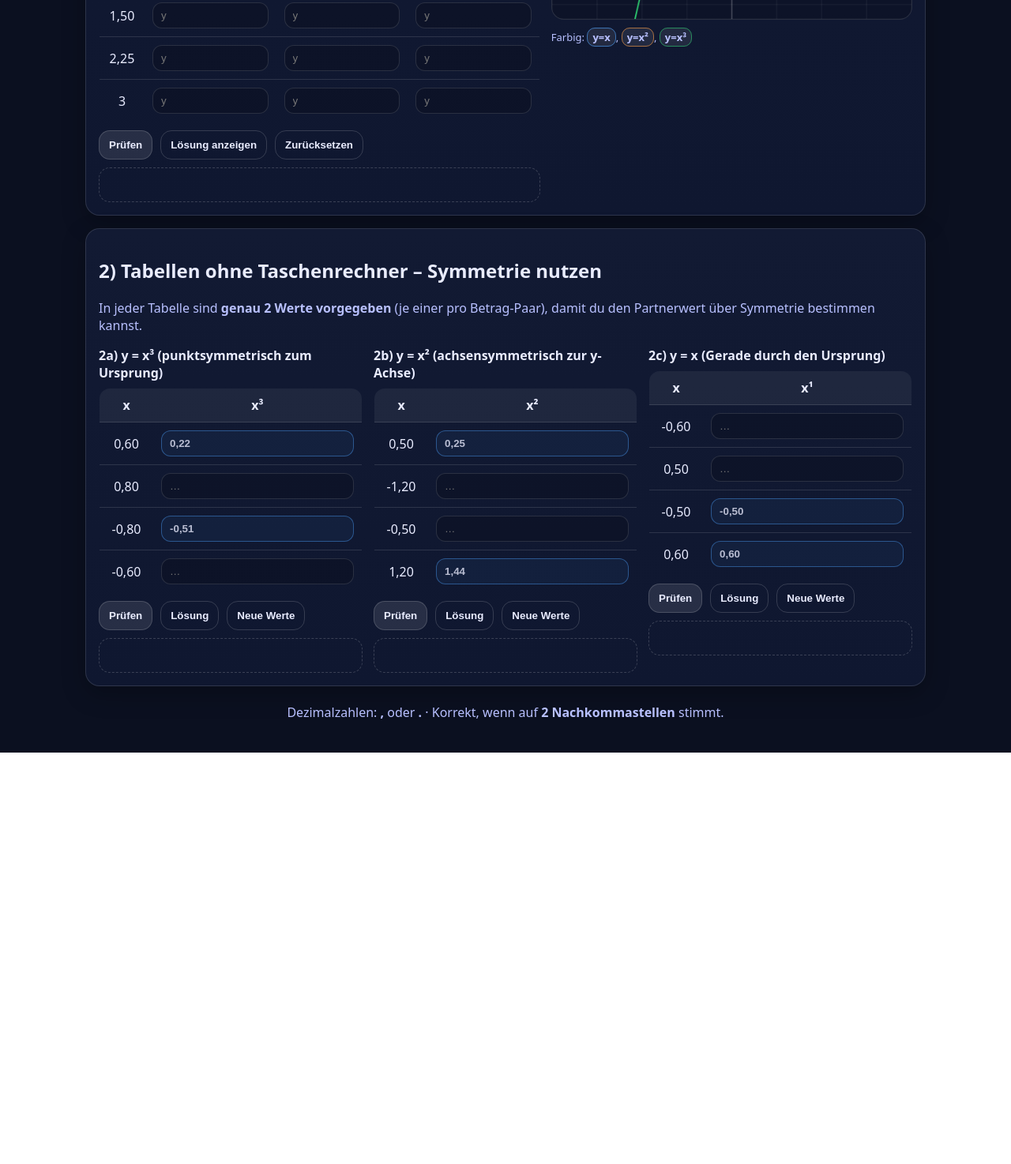
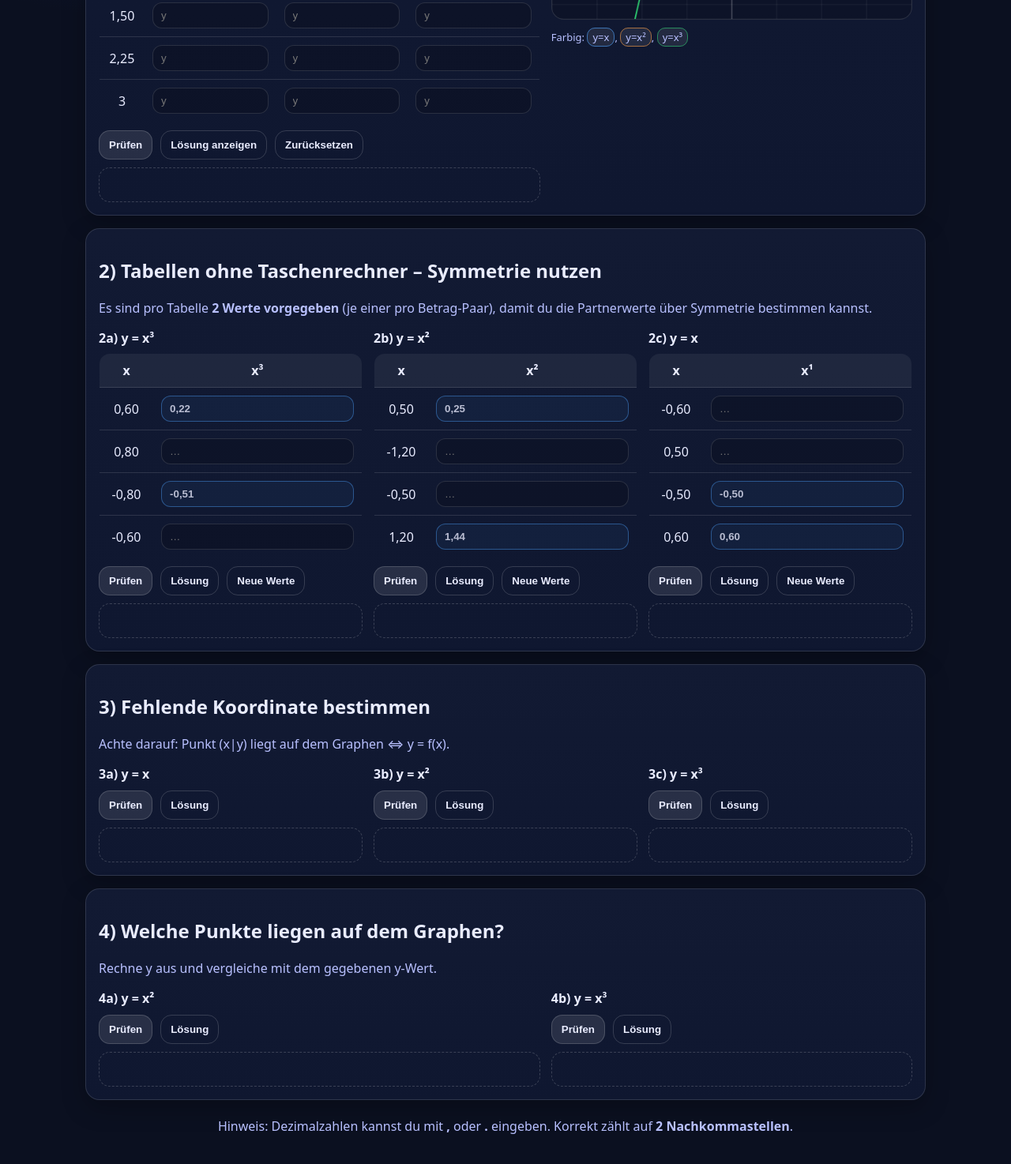
Before and after one commit to Panzerfahrer02/Potenzfkt, a plain HTML site: page index.html in a window 1280 px wide. Shown: the part 620-2094 px from the top of the page at 79% size. Before the commit the page ends 1573 px from the top, so only its background shows below. Drawn offline with Linux system fonts and the light colour scheme.

Commit message:
Update index.html

```diff
--- a/index.html
+++ b/index.html
@@ -11,11 +11,12 @@
     <h1>Potenzfunktionen: y = x, y = x², y = x³</h1>
     <p class="sub">
       Fülle Tabellen aus, nutze Symmetrie, bestimme fehlende Koordinaten und prüfe Punkte.
-      (Werte sind absichtlich anders als auf deinem Blatt.)
+      (Werte sind absichtlich <b>anders</b> als auf deinem Blatt.)
     </p>
   </header>
 
   <main class="container">
+
     <!-- Aufgabe 1 -->
     <section class="card">
       <h2>1) Wertetabelle ergänzen (andere x-Werte)</h2>
@@ -48,7 +49,7 @@
           <h3 class="mini">Mini-Plot (zum Vergleichen)</h3>
           <canvas id="plot" width="520" height="420" aria-label="Koordinatensystem"></canvas>
           <p class="small">
-            Farbig: <b class="legend l1">y=x</b>, <b class="legend l2">y=x²</b>, <b class="legend l3">y=x³</b>
+            Farbig: <span class="legend l1">y=x</span>, <span class="legend l2">y=x²</span>, <span class="legend l3">y=x³</span>
           </p>
         </div>
       </div>
@@ -58,13 +59,12 @@
     <section class="card">
       <h2>2) Tabellen ohne Taschenrechner – Symmetrie nutzen</h2>
       <p class="hint">
-        In jeder Tabelle sind <b>genau 2 Werte vorgegeben</b> (je einer pro Betrag-Paar),
-        damit du den Partnerwert über Symmetrie bestimmen kannst.
+        Es sind pro Tabelle <b>2 Werte vorgegeben</b> (je einer pro Betrag-Paar), damit du die Partnerwerte über Symmetrie bestimmen kannst.
       </p>
 
       <div class="grid-3">
         <div>
-          <h3 class="mini">2a) y = x³ (punktsymmetrisch zum Ursprung)</h3>
+          <h3 class="mini">2a) y = x³</h3>
           <table class="tbl" id="tbl-a2a">
             <thead><tr><th>x</th><th>x³</th></tr></thead>
             <tbody></tbody>
@@ -78,7 +78,7 @@
         </div>
 
         <div>
-          <h3 class="mini">2b) y = x² (achsensymmetrisch zur y-Achse)</h3>
+          <h3 class="mini">2b) y = x²</h3>
           <table class="tbl" id="tbl-a2b">
             <thead><tr><th>x</th><th>x²</th></tr></thead>
             <tbody></tbody>
@@ -92,7 +92,7 @@
         </div>
 
         <div>
-          <h3 class="mini">2c) y = x (Gerade durch den Ursprung)</h3>
+          <h3 class="mini">2c) y = x</h3>
           <table class="tbl" id="tbl-a2c">
             <thead><tr><th>x</th><th>x¹</th></tr></thead>
             <tbody></tbody>
@@ -107,8 +107,74 @@
       </div>
     </section>
 
+    <!-- Aufgabe 3 -->
+    <section class="card">
+      <h2>3) Fehlende Koordinate bestimmen</h2>
+      <p class="hint">Achte darauf: Punkt (x|y) liegt auf dem Graphen ⇔ y = f(x).</p>
+
+      <div class="grid-3">
+        <div class="box">
+          <h3 class="mini">3a) y = x</h3>
+          <div class="q" id="q-a3a"></div>
+          <div class="btnrow">
+            <button class="btn" data-check="a3a">Prüfen</button>
+            <button class="btn ghost" data-solve="a3a">Lösung</button>
+          </div>
+          <div class="feedback" id="fb-a3a"></div>
+        </div>
+
+        <div class="box">
+          <h3 class="mini">3b) y = x²</h3>
+          <div class="q" id="q-a3b"></div>
+          <div class="btnrow">
+            <button class="btn" data-check="a3b">Prüfen</button>
+            <button class="btn ghost" data-solve="a3b">Lösung</button>
+          </div>
+          <div class="feedback" id="fb-a3b"></div>
+        </div>
+
+        <div class="box">
+          <h3 class="mini">3c) y = x³</h3>
+          <div class="q" id="q-a3c"></div>
+          <div class="btnrow">
+            <button class="btn" data-check="a3c">Prüfen</button>
+            <button class="btn ghost" data-solve="a3c">Lösung</button>
+          </div>
+          <div class="feedback" id="fb-a3c"></div>
+        </div>
+      </div>
+    </section>
+
+    <!-- Aufgabe 4 -->
+    <section class="card">
+      <h2>4) Welche Punkte liegen auf dem Graphen?</h2>
+      <p class="hint">Rechne y aus und vergleiche mit dem gegebenen y-Wert.</p>
+
+      <div class="grid-2">
+        <div class="box">
+          <h3 class="mini">4a) y = x²</h3>
+          <div id="q-a4a"></div>
+          <div class="btnrow">
+            <button class="btn" id="check-a4a">Prüfen</button>
+            <button class="btn ghost" id="solve-a4a">Lösung</button>
+          </div>
+          <div class="feedback" id="fb-a4a"></div>
+        </div>
+
+        <div class="box">
+          <h3 class="mini">4b) y = x³</h3>
+          <div id="q-a4b"></div>
+          <div class="btnrow">
+            <button class="btn" id="check-a4b">Prüfen</button>
+            <button class="btn ghost" id="solve-a4b">Lösung</button>
+          </div>
+          <div class="feedback" id="fb-a4b"></div>
+        </div>
+      </div>
+    </section>
+
     <footer class="foot">
-      <span>Dezimalzahlen: <b>,</b> oder <b>.</b> · Korrekt, wenn auf <b>2 Nachkommastellen</b> stimmt.</span>
+      <span>Hinweis: Dezimalzahlen kannst du mit <b>,</b> oder <b>.</b> eingeben. Korrekt zählt auf <b>2 Nachkommastellen</b>.</span>
     </footer>
   </main>
 
```
